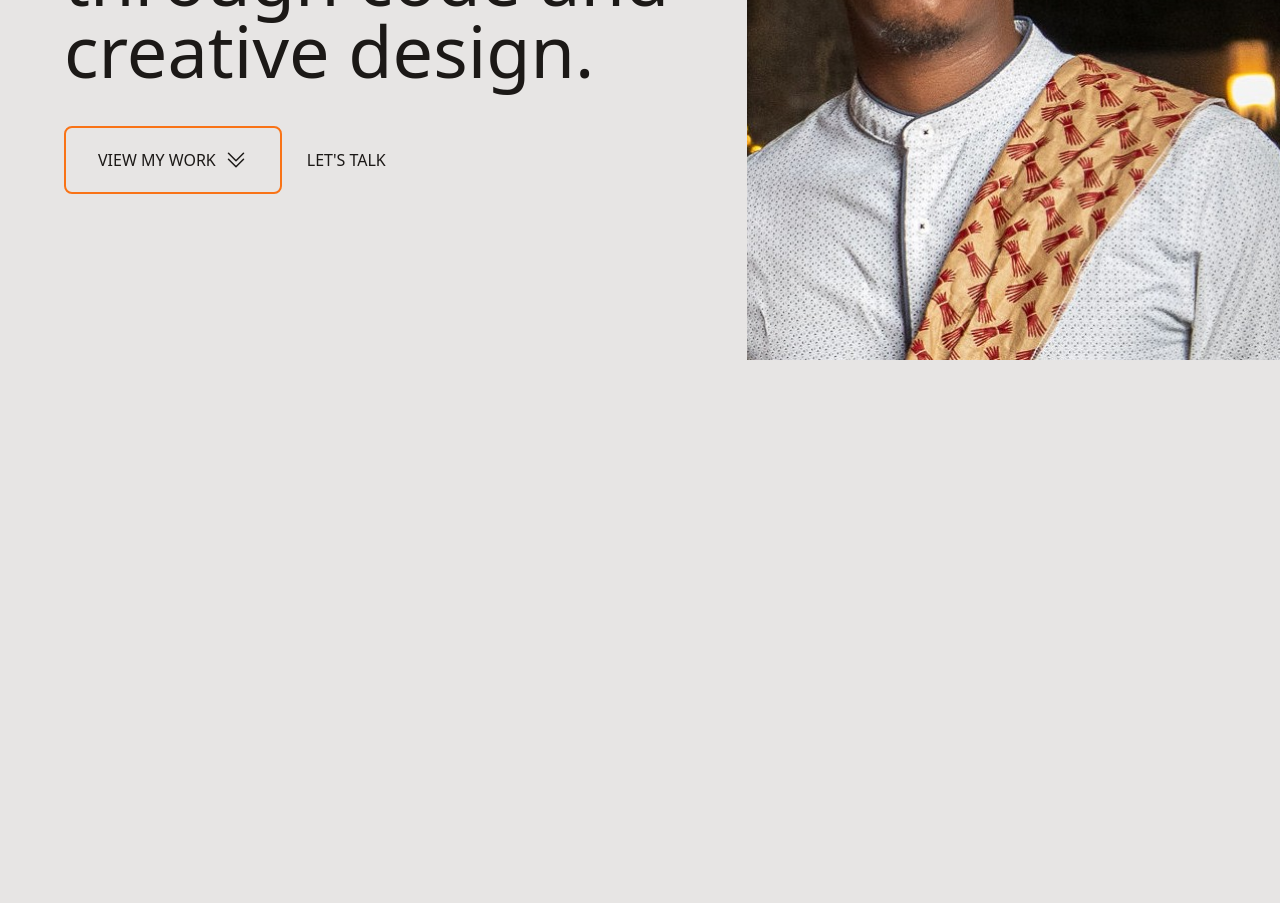
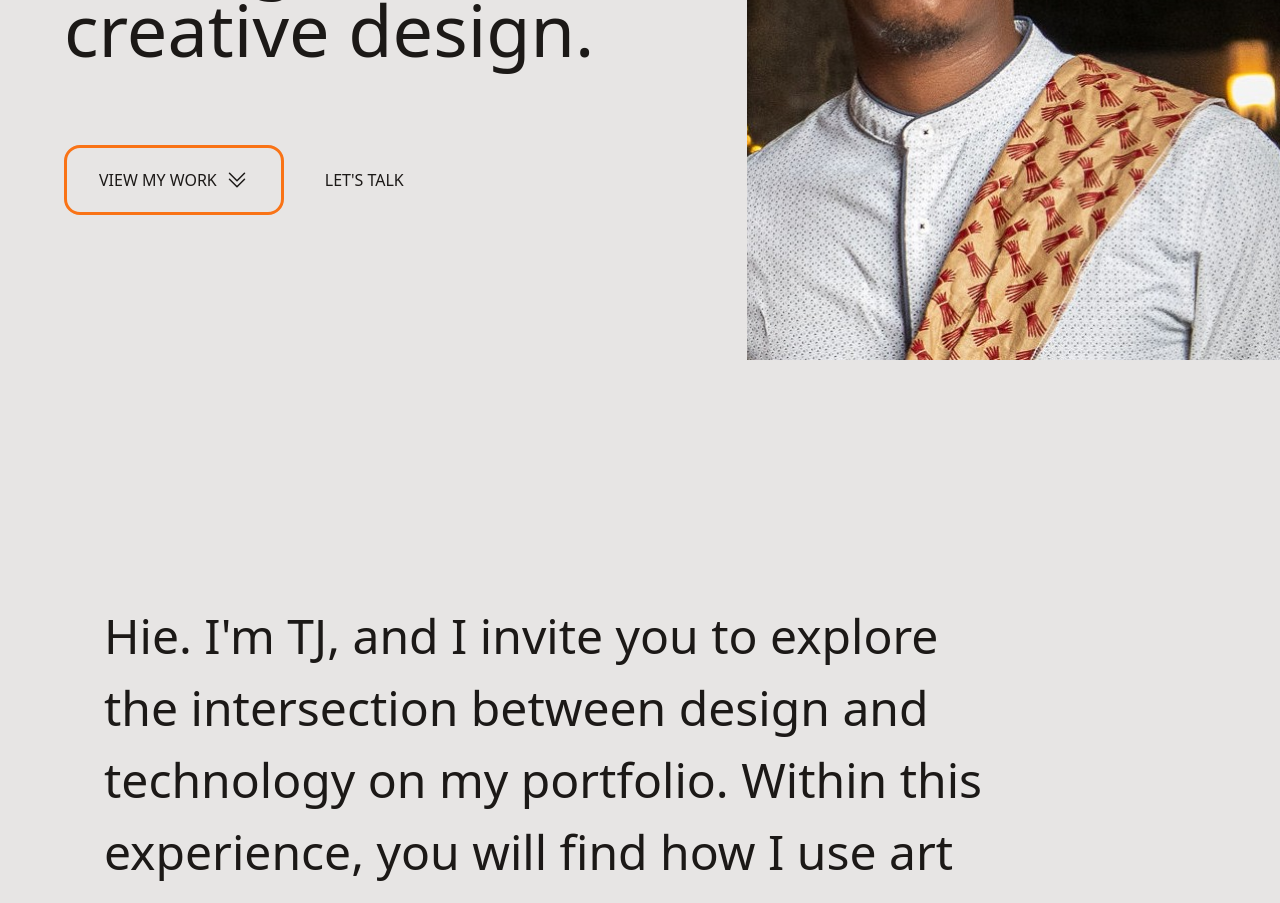
Before and after one commit to jaure-94/tj-portfolio, a Next.js app: page / in a window 1280 px wide. Shown: the part 440-1343 px from the top of the page. Before the commit the page ends 800 px from the top, so only its background shows below. Built offline with nearby package versions, Linux system fonts and the light colour scheme.

Commit message:
edit intro section
> styling for static intro section
polish up responsive styling for hero section

```diff
--- a/src/app/page.tsx
+++ b/src/app/page.tsx
@@ -1,11 +1,13 @@
 import Header from "@/sections/Header";
 import Hero from "@/sections/Hero";
+import Intro from "@/sections/Intro";
 
 export default function Home() {
   return (
     <>
       <Header />
       <Hero />
+      <Intro />
     </>
   );
 }
--- a/src/sections/Hero.tsx
+++ b/src/sections/Hero.tsx
@@ -12,10 +12,10 @@ const Hero: FC = () => {
           <h1 className="text-5xl md:text-6xl lg:text-7xl mt-40 md:mt-0">Turning ideas into digital experiences
           through code and creative design.</h1>
 
-          <div className="flex flex-col md:flex-row md:items-center mt-10 items-start gap-6">
+          <div className="flex flex-col md:flex-row md:items-center mt-10 md:mt-20 items-start gap-6 md:gap-10">
             <Button
               variant="secondary"
-              className="border-2 border-orange-500 rounded-lg p-8"
+              className="border-[3px] border-orange-500 rounded-2xl p-8"
               iconAfter={
                 <svg xmlns="http://www.w3.org/2000/svg" fill="none" viewBox="0 0 24 24" strokeWidth="1.5" stroke="currentColor" className="size-6">
                   <path strokeLinecap="round" strokeLinejoin="round" d="m4.5 5.25 7.5 7.5 7.5-7.5m-15 6 7.5 7.5 7.5-7.5" />
--- a/src/sections/Intro.tsx
+++ b/src/sections/Intro.tsx
@@ -1,7 +1,15 @@
 import { FC } from "react";
 
 const Intro: FC = () => {
-  return <div>Intro</div>;
+  return <section className="py-24 mt-12 md:py-32 lg:py-40 md:mt-16 lg:mt-20">
+    <div className="container">
+      <h2 className="text-4xl md:text-5xl md:leading-normal lg:w-[82%]">
+        Hie. I'm TJ, and I invite you to explore the intersection between design and technology on my portfolio.
+        Within this experience, you will find how I use art and tech to create bespoke websites while solving problems for real businesses
+        and professionals.
+      </h2>
+    </div>
+  </section>
 };
 
 export default Intro;
```
